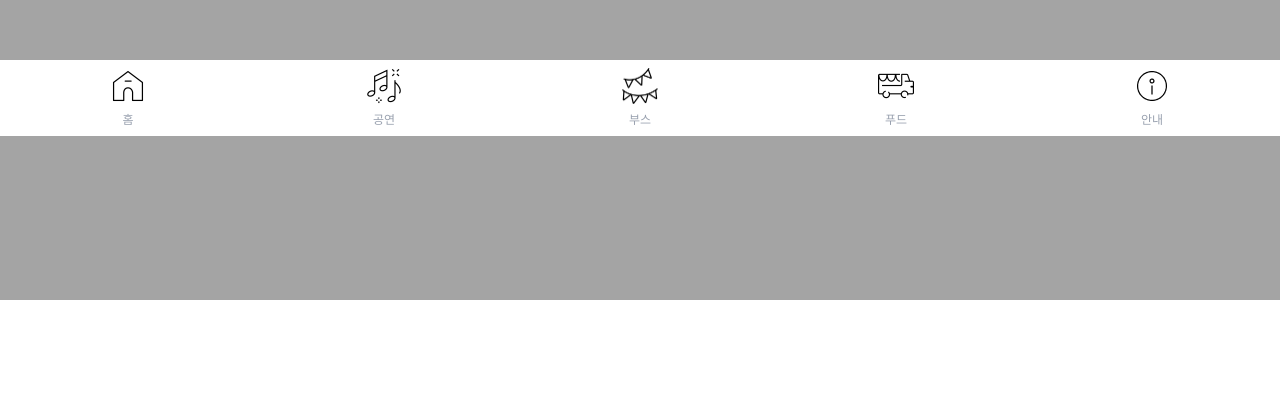
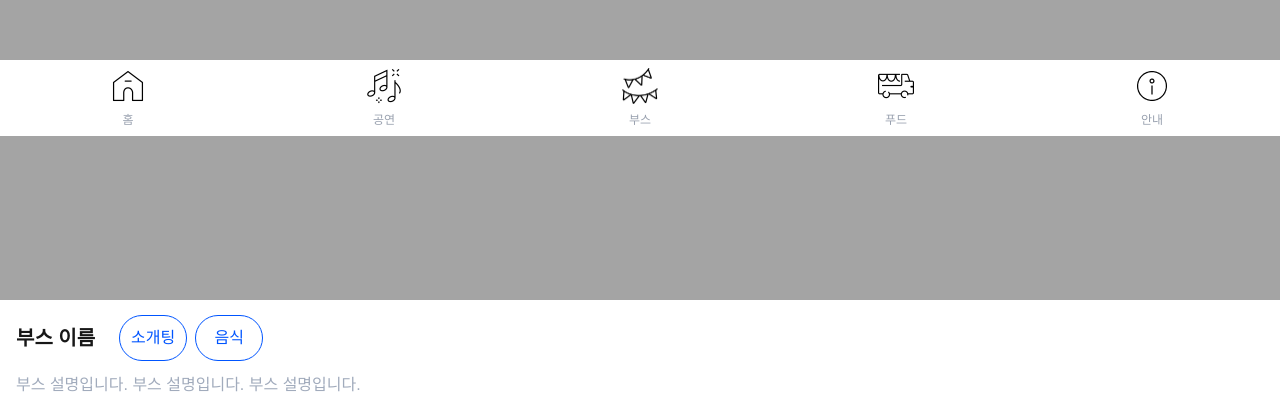
Before and after one commit to LUCAUS-Likelion14th/FrontEnd, a Next.js app: page /booth/1 in a window 1280 px wide. Shown: the part 664-1061 px from the top of the page. Before the commit the page ends 964 px from the top, so only its background shows below. Built offline with nearby package versions, Linux system fonts and the light colour scheme.

Commit message:
feat: 부스 제목/태그/설명 컴포넌트 구현 (#9)

```diff
--- a/app/booth/[id]/page.tsx
+++ b/app/booth/[id]/page.tsx
@@ -1,15 +1,43 @@
+import BoothTitle from "@/components/detail/BoothTitle"
 import DetailHero from "@/components/detail/DetailHero"
 
 type Props = {
   params: { id: string }
 }
 
+const booth = {
+  booth_id: 3,
+  location_id: 5,
+  booth_image: "/img.png",
+  booth_name: "부스 이름",
+  booth_category: ["소개팅", "음식"],
+  booth_info: "부스 설명입니다. 부스 설명입니다. 부스 설명입니다.",
+  owner_insta: "https://instagram.com/",
+  is_liked: true,
+  like_count: 15,
+  location: "해방광장 4번",
+  date: [
+    "월요일 : 10:00 - 17:00",
+    "화요일 : 10:00 - 17:00",
+    "수요일 : 10:00 - 17:00",
+  ],
+  location_image: "/img.png",
+}
+
 export default async function BoothDetailPage({ params }: Props) {
-    const booth_image ="/img.png"
 
   return (
     <main>
-      <DetailHero title="부스 정보" imageUrl={booth_image} />
+      <DetailHero title="부스 정보" imageUrl={booth.booth_image} />
+      <div className="flex flex-col px-4">
+      <BoothTitle
+        name={booth.booth_name}
+        categories={booth.booth_category}
+        info={booth.booth_info}
+      />
+
+      </div>
+
 
     </main>
   )
--- /dev/null
+++ b/components/detail/BoothTitle.tsx
@@ -0,0 +1,26 @@
+type Props = {
+  name: string
+  categories: string[]
+  info: string
+}
+
+export default function BoothTitle({ name, categories, info }: Props) {
+  return (
+      <div className="flex flex-col gap-3 mt-[15px]">
+        <div className="flex items-center gap-6">
+            <span className="text-xl font-semibold">{name}</span>
+            <div className="flex gap-2">
+            {categories.map((category) => (
+                <span
+                key={category}
+                className="w-[68px] p-2.5 text-center text-base border border-primary text-primary rounded-[43px]"
+                >
+                {category}
+                </span>
+            ))}
+            </div>
+        </div>
+        <p className="max-h-19 text-base text-text-sub">{info}</p>
+      </div>
+  )
+}
```
